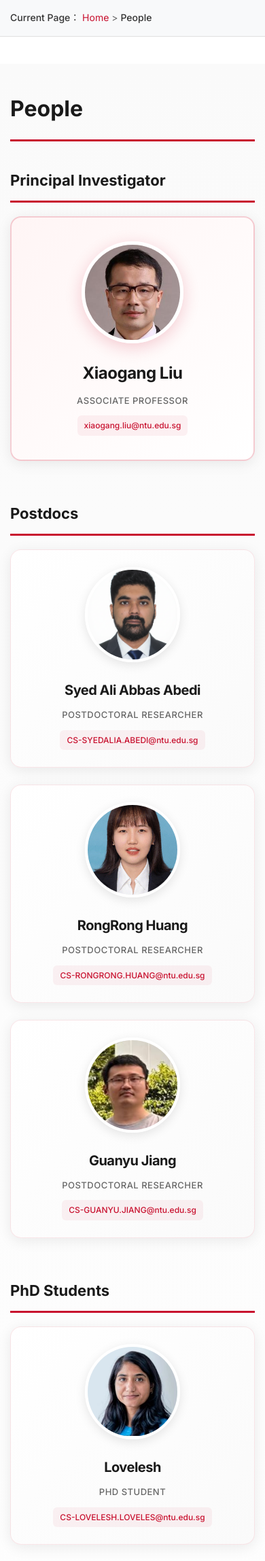
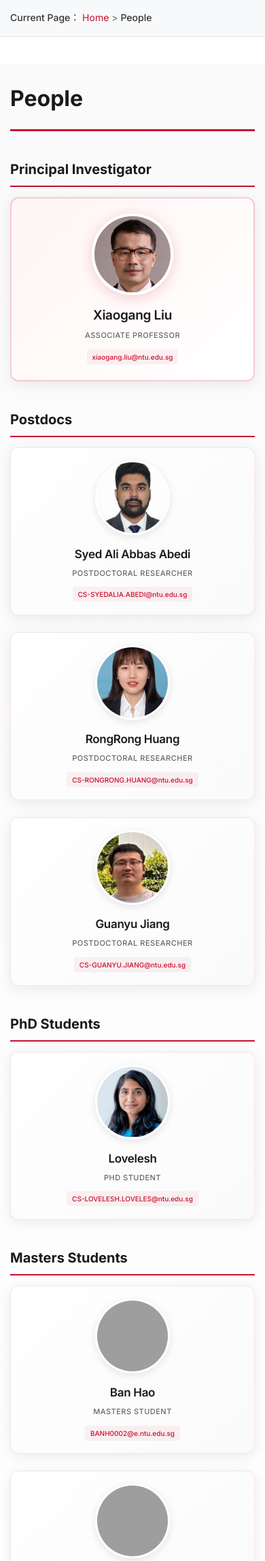
Before and after one commit to pearl-ntu/pearl, a PHP site: page /people.html in a window 390 px wide. Shown: the part 42-2338 px from the top of the page at 68% size. Run offline with PHP 8.4, Linux system fonts and the light colour scheme; grey boxes are pictures that could not be loaded.

Commit message:
Make people page more compact with smaller fonts, reduced spacing, and tighter layout

```diff
--- a/people.html
+++ b/people.html
@@ -55,10 +55,10 @@
                             <div class="person-image">
                                 <img src="images/professor-photo.jpg" alt="Xiaogang Liu" class="person-photo" onerror="this.style.display='none'; this.nextElementSibling.style.display='block';">
                                 <div class="image-placeholder" style="display: none;">
-                                    <svg width="150" height="150" viewBox="0 0 150 150" fill="none" xmlns="http://www.w3.org/2000/svg">
-                                        <circle cx="75" cy="75" r="60" fill="#d0d0d0"/>
-                                        <circle cx="75" cy="60" r="18" fill="#999"/>
-                                        <path d="M45 135 Q75 105 105 135" stroke="#999" stroke-width="15" fill="none" stroke-linecap="round"/>
+                                    <svg width="140" height="140" viewBox="0 0 140 140" fill="none" xmlns="http://www.w3.org/2000/svg">
+                                        <circle cx="70" cy="70" r="55" fill="#d0d0d0"/>
+                                        <circle cx="70" cy="56" r="16" fill="#999"/>
+                                        <path d="M42 126 Q70 98 98 126" stroke="#999" stroke-width="14" fill="none" stroke-linecap="round"/>
                                     </svg>
                                 </div>
                             </div>
--- a/people.js
+++ b/people.js
@@ -22,18 +22,18 @@ document.addEventListener('DOMContentLoaded', function() {
                         ${hasImage ? `
                             <img src="${imageSrc}" alt="${person.name}" class="person-photo" onerror="this.style.display='none'; this.nextElementSibling.style.display='block';">
                             <div class="image-placeholder" style="display: none;">
-                                <svg width="150" height="150" viewBox="0 0 150 150" fill="none" xmlns="http://www.w3.org/2000/svg">
-                                    <circle cx="75" cy="75" r="60" fill="#d0d0d0"/>
-                                    <circle cx="75" cy="60" r="18" fill="#999"/>
-                                    <path d="M45 135 Q75 105 105 135" stroke="#999" stroke-width="15" fill="none" stroke-linecap="round"/>
+                                <svg width="120" height="120" viewBox="0 0 120 120" fill="none" xmlns="http://www.w3.org/2000/svg">
+                                    <circle cx="60" cy="60" r="50" fill="#d0d0d0"/>
+                                    <circle cx="60" cy="48" r="14" fill="#999"/>
+                                    <path d="M36 108 Q60 84 84 108" stroke="#999" stroke-width="12" fill="none" stroke-linecap="round"/>
                                 </svg>
                             </div>
                         ` : `
                             <div class="image-placeholder">
-                                <svg width="150" height="150" viewBox="0 0 150 150" fill="none" xmlns="http://www.w3.org/2000/svg">
-                                    <circle cx="75" cy="75" r="60" fill="#d0d0d0"/>
-                                    <circle cx="75" cy="60" r="18" fill="#999"/>
-                                    <path d="M45 135 Q75 105 105 135" stroke="#999" stroke-width="15" fill="none" stroke-linecap="round"/>
+                                <svg width="120" height="120" viewBox="0 0 120 120" fill="none" xmlns="http://www.w3.org/2000/svg">
+                                    <circle cx="60" cy="60" r="50" fill="#d0d0d0"/>
+                                    <circle cx="60" cy="48" r="14" fill="#999"/>
+                                    <path d="M36 108 Q60 84 84 108" stroke="#999" stroke-width="12" fill="none" stroke-linecap="round"/>
                                 </svg>
                             </div>
                         `}
--- a/styles.css
+++ b/styles.css
@@ -787,12 +787,12 @@ body {
 
 /* People Page */
 .people-page {
-    padding: 40px 0;
+    padding: 25px 0;
     background: linear-gradient(to bottom, #fafafa 0%, #ffffff 100%);
 }
 
 .people-section {
-    margin-bottom: 60px;
+    margin-bottom: 40px;
 }
 
 .people-section:last-child {
@@ -800,35 +800,35 @@ body {
 }
 
 .people-section h2 {
-    font-size: 32px;
+    font-size: 24px;
     font-weight: 700;
-    margin-bottom: 35px;
+    margin-bottom: 20px;
     color: var(--secondary-color);
-    padding-bottom: 12px;
-    border-bottom: 3px solid var(--primary-color);
+    padding-bottom: 8px;
+    border-bottom: 2px solid var(--primary-color);
     position: relative;
 }
 
 .people-section h2::after {
     content: '';
     position: absolute;
-    bottom: -3px;
+    bottom: -2px;
     left: 0;
-    width: 80px;
-    height: 3px;
+    width: 60px;
+    height: 2px;
     background: linear-gradient(90deg, var(--primary-color), transparent);
 }
 
 .people-grid {
     display: grid;
-    grid-template-columns: repeat(auto-fit, minmax(280px, 1fr));
-    gap: 35px;
+    grid-template-columns: repeat(auto-fit, minmax(240px, 1fr));
+    gap: 20px;
 }
 
 .person-card {
     background: linear-gradient(135deg, #ffffff 0%, #fafafa 100%);
-    padding: 35px 25px;
-    border-radius: 16px;
+    padding: 20px 18px;
+    border-radius: 12px;
     box-shadow: 0 4px 20px rgba(0, 0, 0, 0.08);
     text-align: center;
     transition: all 0.3s cubic-bezier(0.4, 0, 0.2, 1);
@@ -860,7 +860,7 @@ body {
 }
 
 .person-image {
-    margin-bottom: 25px;
+    margin-bottom: 15px;
     display: flex;
     justify-content: center;
     position: relative;
@@ -869,11 +869,11 @@ body {
 .person-image::after {
     content: '';
     position: absolute;
-    bottom: -10px;
+    bottom: -8px;
     left: 50%;
     transform: translateX(-50%);
-    width: 60px;
-    height: 3px;
+    width: 50px;
+    height: 2px;
     background: linear-gradient(90deg, transparent, var(--primary-color), transparent);
     opacity: 0;
     transition: opacity 0.3s ease;
@@ -884,8 +884,8 @@ body {
 }
 
 .person-image .image-placeholder {
-    width: 160px;
-    height: 160px;
+    width: 120px;
+    height: 120px;
     border-radius: 50%;
     background: linear-gradient(135deg, #e0e0e0, #f5f5f5);
     display: flex;
@@ -894,12 +894,12 @@ body {
 }
 
 .person-photo {
-    width: 160px;
-    height: 160px;
+    width: 120px;
+    height: 120px;
     border-radius: 50%;
     object-fit: cover;
-    border: 4px solid #ffffff;
-    box-shadow: 0 4px 15px rgba(0, 0, 0, 0.1);
+    border: 3px solid #ffffff;
+    box-shadow: 0 3px 12px rgba(0, 0, 0, 0.1);
     transition: all 0.3s cubic-bezier(0.4, 0, 0.2, 1);
     background: linear-gradient(135deg, #ffffff, #f5f5f5);
 }
@@ -911,11 +911,11 @@ body {
 }
 
 .person-card h3 {
-    font-size: 24px;
-    font-weight: 700;
-    margin-bottom: 10px;
+    font-size: 18px;
+    font-weight: 600;
+    margin-bottom: 6px;
     color: var(--secondary-color);
-    letter-spacing: -0.5px;
+    letter-spacing: -0.3px;
     transition: color 0.3s ease;
 }
 
@@ -925,8 +925,8 @@ body {
 
 .person-title {
     color: var(--text-light);
-    font-size: 13px;
-    margin-bottom: 12px;
+    font-size: 11px;
+    margin-bottom: 8px;
     font-weight: 500;
     text-transform: uppercase;
     letter-spacing: 0.5px;
@@ -934,12 +934,12 @@ body {
 
 .person-email {
     color: var(--primary-color);
-    font-size: 13px;
+    font-size: 11px;
     word-break: break-word;
     text-decoration: none;
     display: inline-block;
-    padding: 6px 12px;
-    border-radius: 6px;
+    padding: 4px 10px;
+    border-radius: 4px;
     background: rgba(200, 16, 46, 0.05);
     transition: all 0.3s ease;
     font-weight: 500;
@@ -952,11 +952,11 @@ body {
 
 .person-research {
     color: var(--text-light);
-    font-size: 14px;
+    font-size: 12px;
     font-style: italic;
-    margin-top: 15px;
-    line-height: 1.6;
-    padding-top: 15px;
+    margin-top: 10px;
+    line-height: 1.5;
+    padding-top: 10px;
     border-top: 1px solid var(--border-color);
 }
 
@@ -964,34 +964,34 @@ body {
 .people-section:first-of-type .person-card {
     background: linear-gradient(135deg, #fff5f5 0%, #ffffff 100%);
     border: 2px solid rgba(200, 16, 46, 0.2);
-    padding: 40px 30px;
+    padding: 25px 20px;
 }
 
 .people-section:first-of-type .person-card::before {
-    height: 5px;
+    height: 4px;
     background: linear-gradient(90deg, var(--primary-color), var(--primary-dark), var(--primary-color));
 }
 
 .people-section:first-of-type .person-photo {
-    width: 180px;
-    height: 180px;
-    border-width: 5px;
-    box-shadow: 0 6px 25px rgba(200, 16, 46, 0.2);
+    width: 140px;
+    height: 140px;
+    border-width: 4px;
+    box-shadow: 0 4px 20px rgba(200, 16, 46, 0.2);
 }
 
 .people-section:first-of-type .person-card h3 {
-    font-size: 28px;
+    font-size: 20px;
 }
 
 .section-note {
     color: var(--text-light);
     font-style: italic;
-    padding: 30px;
+    padding: 20px;
     background: linear-gradient(135deg, #fafafa, #ffffff);
-    border-radius: 12px;
+    border-radius: 10px;
     border: 1px dashed var(--border-color);
     text-align: center;
-    font-size: 15px;
+    font-size: 13px;
 }
 
 /* Publications Page - Compact Design */
@@ -1737,21 +1737,21 @@ body {
     }
 
     .people-section h2 {
-        font-size: 26px;
-        margin-bottom: 25px;
+        font-size: 22px;
+        margin-bottom: 18px;
     }
 
     .person-card {
-        padding: 30px 20px;
+        padding: 18px 15px;
     }
 
     .people-section:first-of-type .person-card {
-        padding: 35px 25px;
+        padding: 22px 18px;
     }
 
     .people-section:first-of-type .person-photo {
-        width: 160px;
-        height: 160px;
+        width: 130px;
+        height: 130px;
     }
 
     .page-title {
@@ -1789,35 +1789,35 @@ body {
     }
 
     .people-section h2 {
-        font-size: 22px;
-        margin-bottom: 20px;
+        font-size: 20px;
+        margin-bottom: 15px;
     }
 
     .person-card {
-        padding: 25px 15px;
+        padding: 18px 12px;
     }
 
     .person-photo {
-        width: 140px;
-        height: 140px;
+        width: 110px;
+        height: 110px;
     }
 
     .people-section:first-of-type .person-photo {
-        width: 150px;
-        height: 150px;
+        width: 120px;
+        height: 120px;
     }
 
     .person-card h3 {
-        font-size: 20px;
+        font-size: 17px;
     }
 
     .people-section:first-of-type .person-card h3 {
-        font-size: 24px;
+        font-size: 19px;
     }
 
     .person-email {
-        font-size: 12px;
-        padding: 5px 10px;
+        font-size: 10px;
+        padding: 3px 8px;
     }
 
     .event-item-large {
```
